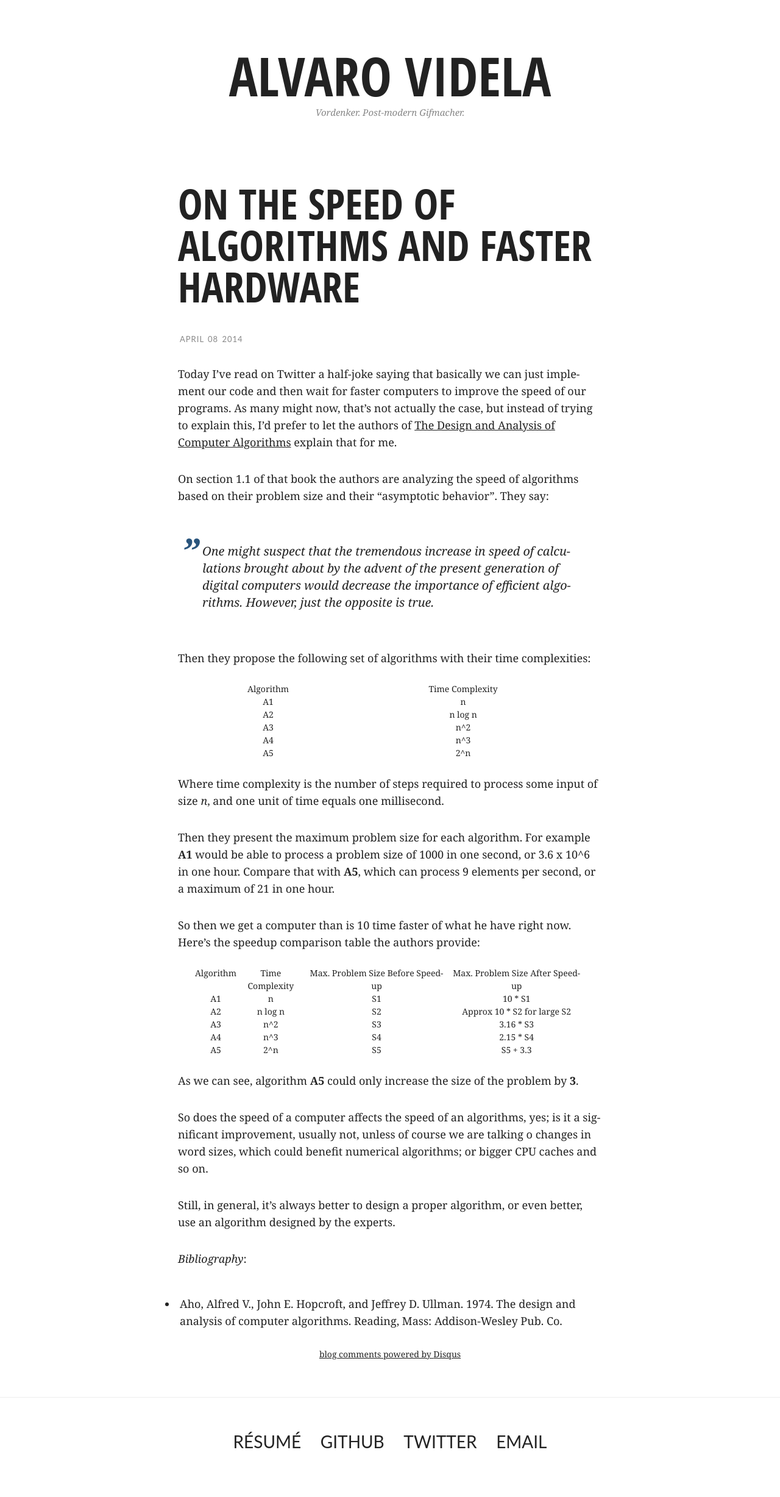
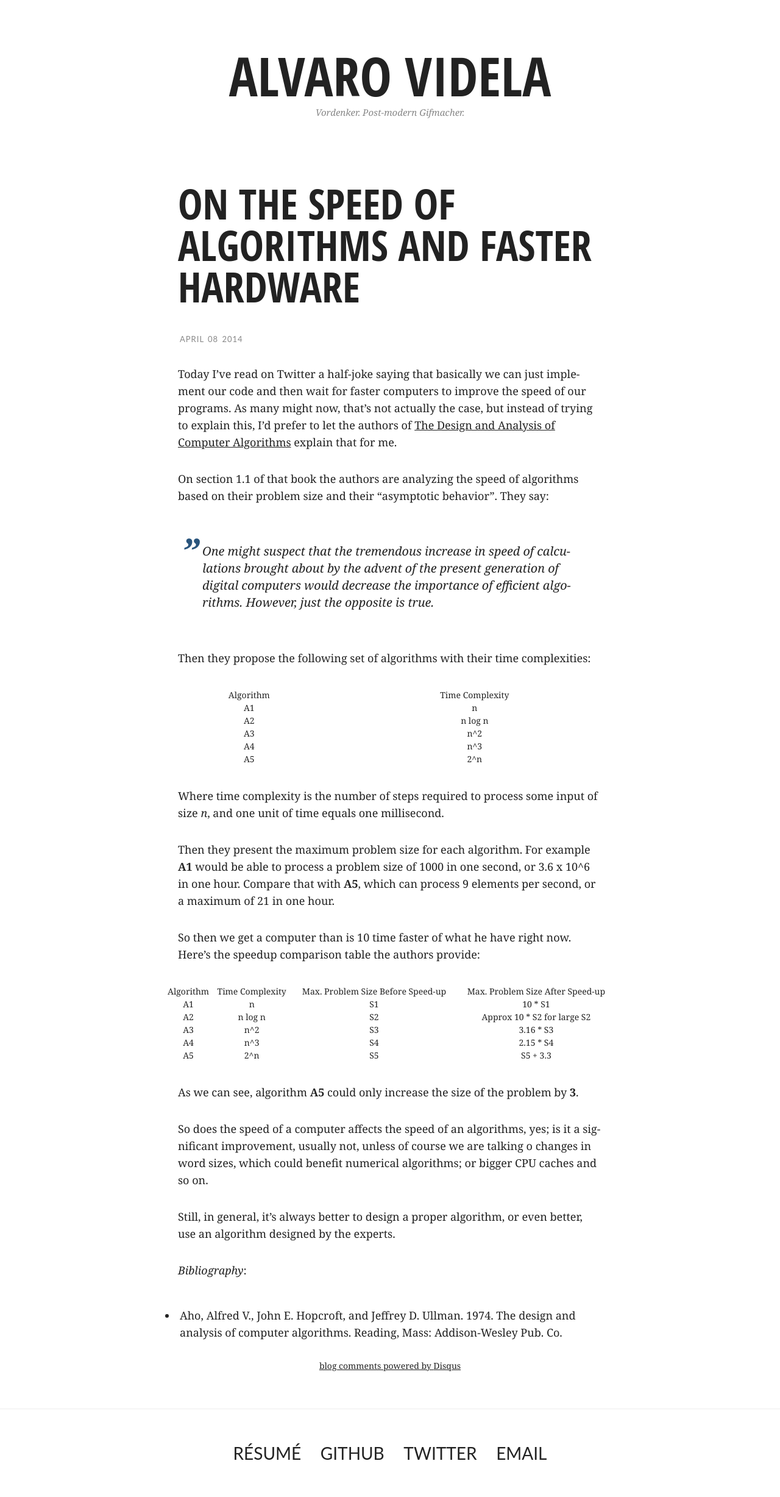
Before and after one commit to videlalvaro/videlalvaro.github.io, a Jekyll site: the page built from _posts/2014-04-08-on-the-speed-of-algorithms.md, in a window 1280 px wide. Shown: the whole page at 61% size. Built offline with Jekyll 4.4.1, drawn with Linux system fonts in a browser that asks for light colours; comment, search, counter and statistics services are not loaded.

Commit message:
css cosmetics

```diff
--- a/css/screen.css
+++ b/css/screen.css
@@ -38,8 +38,9 @@ q:before, q:after {
   content: none; }
 
 table {
-  width: 50%;
-  margin: 10px auto;
+  width: 100%;
+  max-width: 740px;
+  margin: 20px auto;
   border-collapse: collapse;
   border-spacing: 0; }
 
```
